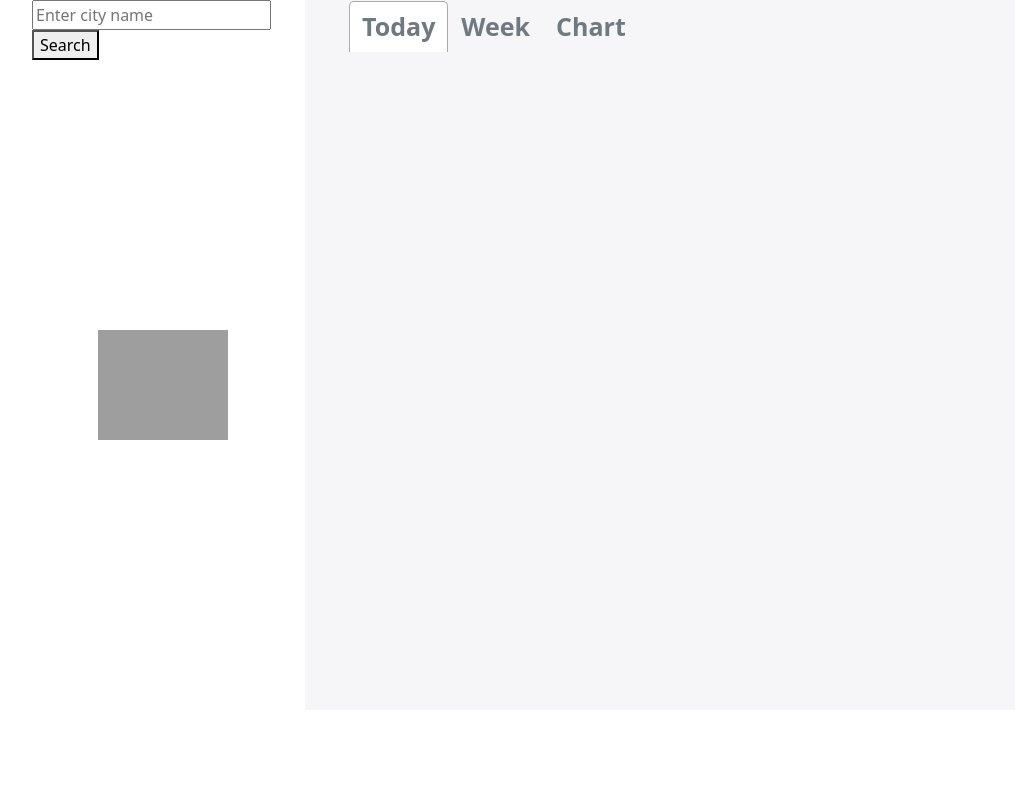
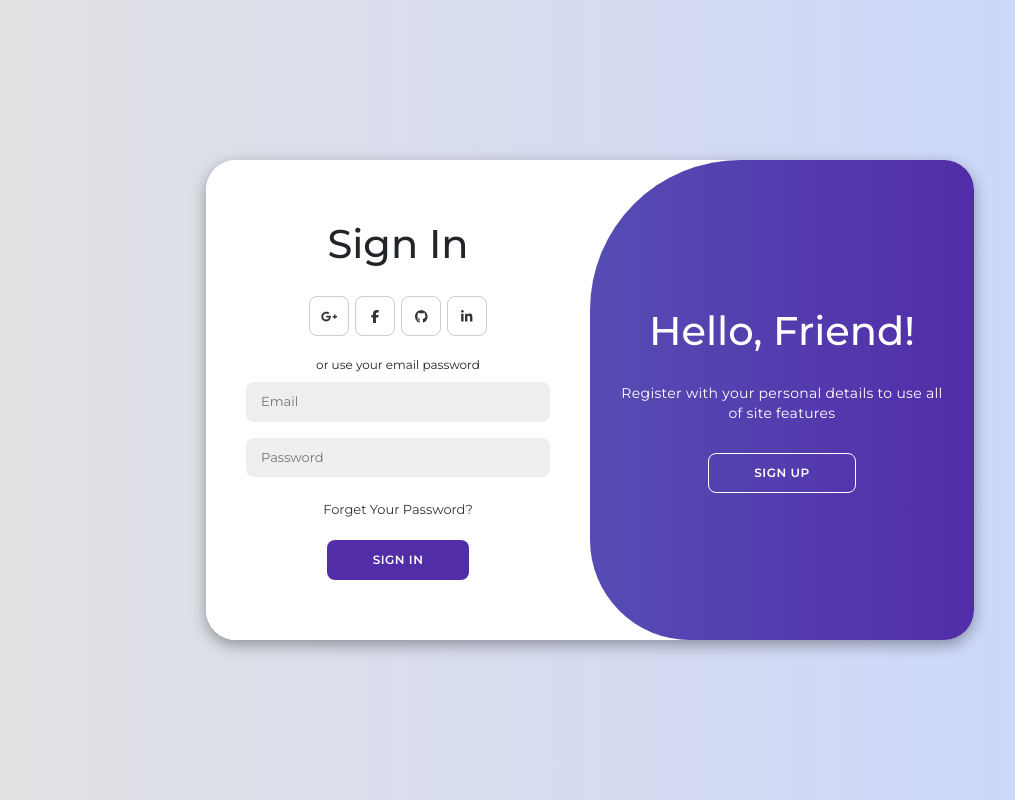
Before and after one commit to LaHieu11/Tungtk-WeatherApp-API, a React (Create React App) app: page / in a window 1280 px wide. Shown: the whole page, without its empty margins (50-1065 px from the left). Built offline with nearby package versions, Linux system fonts and the light colour scheme; grey boxes are pictures that could not be loaded.

Commit message:
tungtk
check

```diff
--- a/package.json
+++ b/package.json
@@ -3,6 +3,8 @@
   "version": "0.1.0",
   "private": true,
   "dependencies": {
+    "@fortawesome/free-brands-svg-icons": "^6.5.0",
+    "@fortawesome/react-fontawesome": "^0.2.0",
     "@reduxjs/toolkit": "^1.9.7",
     "@testing-library/jest-dom": "^5.17.0",
     "@testing-library/react": "^13.4.0",
@@ -18,6 +20,7 @@
     "react-scripts": "5.0.1",
     "react-tabs": "^6.0.2",
     "redux": "^4.2.1",
+    "weather-icons-react": "^1.2.0",
     "web-vitals": "^2.1.4"
   },
   "scripts": {
--- a/src/App.js
+++ b/src/App.js
@@ -7,23 +7,14 @@ import Today from "./components/Today";
 import Week from "./components/Week";
 import Chart from "./components/Chart";
 import GetLatAndLonFromAPI from "./GetLatAndLonFromAPI";
-
+import Login from "./pages/Login/Login";
 function App() {
   return (
     <BrowserRouter>
-        <div >
-
-          <Home />
-          {/* <Row>
-          <Col>
-            <Routes>
-              <Route path="/today" element={<Today />} />
-              <Route path="/week" element={<Week />} />
-              <Route path="/chart" element={<Chart />} />
-            </Routes>
-          </Col>
-        </Row> */}
-        </div>
+      <Login/>
+      {/* <div style={{ height: "100vh", backgroundColor: "#d6d7da", display: "flex", justifyContent: "center", alignItems: "center" }}>
+        <Home/>
+      </div> */}
     </BrowserRouter>
 
   );
--- a/src/pages/Homepage/Home.css
+++ b/src/pages/Homepage/Home.css
@@ -1,9 +1,7 @@
 .side-bar {
-    display: flex;
-    justify-content: center;
-    background-color: #fff;
-    flex-wrap: wrap;
-    align-items: flex-start;
+    background-color: #ffffff;
+    display: block;
+    float: left;
 }
 
 
@@ -28,8 +26,8 @@
 }
 
 .search-input {
-    width: 285px;
-    height: 35px;
+    width: 95%;
+    height: 100%;
     margin-top: 25px;
     border-radius: 5px;
     padding-left: 5px;
@@ -47,6 +45,8 @@
     height: 190px;
     width: 290px;
     background-color: #ffffff;
+        /* display: flex;
+        align-items: center; */
 }
 
 .week-tab-row {
@@ -72,3 +72,22 @@
     background-color: rgb(13, 202, 240);
 
 }
+
+#location {
+    font-size: 2rem;
+}
+
+#temperature {
+    font-size: 2.5rem;
+}
+
+#detail-weather {
+    font-size: 1rem;
+    color: #6c757d;
+    text-transform: capitalize !important;
+}
+
+#clear-percent {
+    font-size: 1rem;
+    color: #6c757d;
+}
--- a/src/pages/Homepage/Home.js
+++ b/src/pages/Homepage/Home.js
@@ -4,7 +4,7 @@ import { Tab, Tabs, TabList, TabPanel } from "react-tabs";
 import "react-tabs/style/react-tabs.css";
 import "./Home.css"; // Import your custom CSS file
 import { useDispatch, useSelector } from "react-redux";
-
+import { WiDaySunny, WiThermometer, WiDayWindy, WiSunrise, WiSunset, WiHumidity, WiBarometer, WiThermometerExterior } from "weather-icons-react";
 
 export default function Home() {
     const [activeLink, setActiveLink] = useState(0);
@@ -192,38 +192,40 @@ export default function Home() {
     // );
 
     return (
-        <Container>
+        <Container style={{ height: "90vh" }}>
             <Row>
                 <Col className="side-bar" xs={3}>
-                    <div>
+                    <div style={{ width: "100%", height: "35px", display: "flex", justifyContent: "center" }}>
                         <input
+                            className="search-input"
                             type="text"
                             placeholder="Enter city name"
                             value={inputCity}
                             onChange={handleCityChange}
                             onKeyDown={handleEnterPress}
                         />
-                        <button onClick={handleSearch}>Search</button>
                     </div>
-                    <img
+                    {/* <img
                         style={{ height: "110px", width: "130px" }}
                         src="https://react-weather-app-762e5.web.app/img/Clear.png"
                         alt="Weather"
-                    />
-
+                    /> */}
+                    <div>
                         {currentDayWeather && currentDayWeather.main && currentDayWeather.weather && (
                             <div>
                                 <h1 id="location">{currentDayWeather.name}</h1>
+                                <h1 id="temperature">{(currentDayWeather.main.temp - 273.15).toFixed(1)} °C</h1>
                                 <div>
-                                <p>Ngày: {date}</p>
-                                <p>Giờ: {time}</p>
+                                    <p style={{ fontSize: "1.25rem" }}>{date}</p>
+                                    <p style={{ fontSize: "1.25rem" }}>{time}</p>
                                 </div>
-                            <h1 id="temperature">Nhiệt độ: {(currentDayWeather.main.temp - 273.15).toFixed(1)} °C</h1>
-                            <h4>Thời tiết: {currentDayWeather.weather[0].main}</h4>
-                            <h4 id="detail-weather">Description: {currentDayWeather.weather[0].description}</h4>
-                            <h4 id="clear-percent">Clear: {currentDayWeather.clouds.all}%</h4>
+                                <h4 id="detail-weather"> {currentDayWeather.weather[0].description}</h4>
+                                <h4 id="clear-percent">Clear {currentDayWeather.clouds.all}%</h4>
                             </div>
                         )}
+                    </div>
+
+
 
                 </Col>
 
@@ -241,22 +243,24 @@ export default function Home() {
                                     {currentDayWeather && currentDayWeather.main && currentDayWeather.weather && (
                                         <Col className="custom-col" xs={3}>
                                             <p style={{ fontSize: "1.25rem", color: "#bdbdcc" }}>Feels like</p>
-                                            <h1 id="uv-index">{(currentDayWeather.main.feels_like - 273.15).toFixed(1)}°C</h1>
+                                            <div style={{ width: "100%", display: "flex", justifyContent: "center" }}><WiThermometer size={60} color='#ffc518' /></div>
+                                            <h1 style={{ fontSize: "1.75rem", fontWeight: "700", width: "100%", display: "flex", justifyContent: "center", color: "#6c757d" }} id="uv-index">{(currentDayWeather.main.feels_like - 273.15).toFixed(1)}°C</h1>
                                         </Col>
                                     )}
 
                                     {currentDayWeather && currentDayWeather.main && currentDayWeather.weather && (
                                         <Col className="custom-col" xs={3}>
                                             <p style={{ fontSize: "1.25rem", color: "#bdbdcc" }}>Wind Status</p>
-                                            <h1 id="wind-status">{currentDayWeather.wind.speed} km/h</h1>
+                                            <div style={{ width: "100%", display: "flex", justifyContent: "center" }}><WiDayWindy size={60} color='#5f9ffd' /></div>
+                                            <h1 style={{ fontSize: "1.75rem", fontWeight: "700", width: "100%", display: "flex", justifyContent: "center", color: "#6c757d" }} id="wind-status">{currentDayWeather.wind.speed} km/h</h1>
                                         </Col>
                                     )}
 
                                     {currentDayWeather && currentDayWeather.main && currentDayWeather.weather && (
                                         <Col className="custom-col" xs={3}>
                                             <p style={{ fontSize: "1.25rem", color: "#bdbdcc" }}>Sunrise & Sunset</p>
-                                            <h1 id="sunrise">{convertTimestampToTime(currentDayWeather.sys.sunrise)}</h1>
-                                            <h1 id="sunset">{convertTimestampToTime(currentDayWeather.sys.sunset)}</h1>
+                                            <h1 style={{ fontSize: "1.5rem", fontWeight: "700", color: "#6c757d" }} id="sunrise"><WiSunrise size={50} color='#ffc518' />{convertTimestampToTime(currentDayWeather.sys.sunrise)}</h1>
+                                            <h1 style={{ fontSize: "1.5rem", fontWeight: "700", color: "#6c757d" }} id="sunset"> <WiSunset size={50} color='#ffc518' />{convertTimestampToTime(currentDayWeather.sys.sunset)}</h1>
                                         </Col>
                                     )}
 
@@ -265,21 +269,24 @@ export default function Home() {
                                     {currentDayWeather && currentDayWeather.main && currentDayWeather.weather && (
                                         <Col className="custom-col" xs={3}>
                                             <p style={{ fontSize: "1.25rem", color: "#bdbdcc" }}>Humidity</p>
-                                            <h1 id="huminity">{currentDayWeather.main.humidity}%</h1>
+                                            <div style={{ width: "100%", display: "flex", justifyContent: "center" }}><WiHumidity size={60} color='#5f9ffd' /></div>
+                                            <h1 style={{ fontSize: "1.75rem", fontWeight: "700", width: "100%", display: "flex", justifyContent: "center", color: "#6c757d" }} id="huminity">{currentDayWeather.main.humidity}%</h1>
                                         </Col>
                                     )}
 
                                     {currentDayWeather && currentDayWeather.main && currentDayWeather.weather && (
                                         <Col className="custom-col" xs={3}>
                                             <p style={{ fontSize: "1.25rem", color: "#bdbdcc" }}>Visibility</p>
-                                            <h1 id="visibility">{currentDayWeather.visibility / 1000} km</h1>
+                                            <div style={{ width: "100%", display: "flex", justifyContent: "center" }}><WiBarometer size={60} color='#ffc518' /></div>
+                                            <h1 style={{ fontSize: "1.75rem", fontWeight: "700", width: "100%", display: "flex", justifyContent: "center", color: "#6c757d" }} id="visibility">{currentDayWeather.visibility / 1000} km</h1>
                                         </Col>
                                     )}
 
                                     {currentDayWeather && currentDayWeather.main && currentDayWeather.weather && (
                                         <Col className="custom-col" xs={3}>
                                             <p style={{ fontSize: "1.25rem", color: "#bdbdcc" }}>Pressure</p>
-                                            <h1 id="pressure">{currentDayWeather.main.pressure} hPa</h1>
+                                            <div style={{ width: "100%", display: "flex", justifyContent: "center" }}><WiThermometerExterior size={60} color='#5f9ffd' /></div>
+                                            <h1 style={{ fontSize: "1.75rem", fontWeight: "700", width: "100%", display: "flex", justifyContent: "center", color: "#6c757d" }} id="pressure">{currentDayWeather.main.pressure} hPa</h1>
                                         </Col>
                                     )}
 
@@ -297,7 +304,7 @@ export default function Home() {
                                             xs={3}
                                             onClick={() => handleColClick(colIndex)}
                                         >
-                                            <p id={`date-day${colIndex}`} style={{ fontSize: "1rem", color: "#bdbdcc", color: "black" }}>
+                                            <p id={`date-day${colIndex}`} style={{ fontSize: "1rem", color: "rgb(0 0 0/26%)" }}>
                                                 {sevenDaydt_txt && sevenDaydt_txt.length > 0 && (
 
                                                     <p>{sevenDaydt_txt[colIndex]}</p>
@@ -319,17 +326,17 @@ export default function Home() {
                                 <Row className="detail-for-date" style={{ marginTop: "30px", width: "925px", height: "220px", backgroundColor: "#ffffff", borderRadius: "5px" }}>
                                     <div>
                                         <Row>
-                                            <p>{detailData.date}</p>
+                                            <p style={{ fontSize: "1.25rem", fontWeight: "600" }}>{detailData.date}</p>
 
                                         </Row>
                                         <Row>
-                                            <Col xs={6}>
-                                                <p>Temp current: {(detailData.tempCurrent -273.15).toFixed(1)} </p>
-                                                <p>Temp: {(detailData.tempMin -273.15).toFixed(1)} - {(detailData.tempMax - 273.15).toFixed(1)} </p>
+                                            <Col style={{ fontSize: "1rem", color: "#6c757d" }} xs={6}>
+                                                <p>Temp current: {(detailData.tempCurrent - 273.15).toFixed(1)} </p>
+                                                <p>Temp: {(detailData.tempMin - 273.15).toFixed(1)} - {(detailData.tempMax - 273.15).toFixed(1)} </p>
                                                 <p>Humidity: {detailData.humidity} </p>
                                                 <p>Wind speed: {detailData.windSpeed}</p>
                                             </Col>
-                                            <Col xs={6}>
+                                            <Col style={{ fontSize: "1rem", color: "#6c757d" }} xs={6}>
                                                 {currentDayWeather && currentDayWeather.main && currentDayWeather.weather && (
 
                                                     <div>
--- /dev/null
+++ b/src/pages/Login/Login.css
@@ -0,0 +1,214 @@
+@import url('https://fonts.googleapis.com/css2?family=Montserrat:wght@300;400;500;600;700&display=swap');
+
+* {
+    margin: 0;
+    padding: 0;
+    box-sizing: border-box;
+    font-family: 'Montserrat', sans-serif;
+}
+
+body {
+    background-color: #c9d6ff;
+    background: linear-gradient(to right, #e2e2e2, #c9d6ff);
+    display: flex;
+    align-items: center;
+    justify-content: center;
+    flex-direction: column;
+    height: 100vh;
+}
+
+.container {
+    background-color: #fff;
+    border-radius: 30px;
+    box-shadow: 0 5px 15px rgba(0, 0, 0, 0.35);
+    position: relative;
+    overflow: hidden;
+    width: 768px;
+    max-width: 100%;
+    min-height: 480px;
+}
+
+.container p {
+    font-size: 14px;
+    line-height: 20px;
+    letter-spacing: 0.3px;
+    margin: 20px 0;
+}
+
+.container span {
+    font-size: 12px;
+}
+
+.container a {
+    color: #333;
+    font-size: 13px;
+    text-decoration: none;
+    margin: 15px 0 10px;
+}
+
+.container button {
+    background-color: #512da8;
+    color: #fff;
+    font-size: 12px;
+    padding: 10px 45px;
+    border: 1px solid transparent;
+    border-radius: 8px;
+    font-weight: 600;
+    letter-spacing: 0.5px;
+    text-transform: uppercase;
+    margin-top: 10px;
+    cursor: pointer;
+}
+
+.container button.hidden {
+    background-color: transparent;
+    border-color: #fff;
+}
+
+.container form {
+    background-color: #fff;
+    display: flex;
+    align-items: center;
+    justify-content: center;
+    flex-direction: column;
+    padding: 0 40px;
+    height: 100%;
+}
+
+.container input {
+    background-color: #eee;
+    border: none;
+    margin: 8px 0;
+    padding: 10px 15px;
+    font-size: 13px;
+    border-radius: 8px;
+    width: 100%;
+    outline: none;
+}
+
+.form-container {
+    position: absolute;
+    top: 0;
+    height: 100%;
+    transition: all 0.6s ease-in-out;
+}
+
+.sign-in {
+    left: 0;
+    width: 50%;
+    z-index: 2;
+}
+
+.container.active .sign-in {
+    transform: translateX(100%);
+}
+
+.sign-up {
+    left: 0;
+    width: 50%;
+    opacity: 0;
+    z-index: 1;
+}
+
+.container.active .sign-up {
+    transform: translateX(100%);
+    opacity: 1;
+    z-index: 5;
+    animation: move 0.6s;
+}
+
+@keyframes move {
+
+    0%,
+    49.99% {
+        opacity: 0;
+        z-index: 1;
+    }
+
+    50%,
+    100% {
+        opacity: 1;
+        z-index: 5;
+    }
+}
+
+.social-icons {
+    margin: 20px 0;
+}
+
+.social-icons a {
+    border: 1px solid #ccc;
+    border-radius: 20%;
+    display: inline-flex;
+    justify-content: center;
+    align-items: center;
+    margin: 0 3px;
+    width: 40px;
+    height: 40px;
+}
+
+.toggle-container {
+    position: absolute;
+    top: 0;
+    left: 50%;
+    width: 50%;
+    height: 100%;
+    overflow: hidden;
+    transition: all 0.6s ease-in-out;
+    border-radius: 150px 0 0 100px;
+    z-index: 1000;
+}
+
+.container.active .toggle-container {
+    transform: translateX(-100%);
+    border-radius: 0 150px 100px 0;
+}
+
+.toggle {
+    background-color: #512da8;
+    height: 100%;
+    background: linear-gradient(to right, #5c6bc0, #512da8);
+    color: #fff;
+    position: relative;
+    left: -100%;
+    height: 100%;
+    width: 200%;
+    transform: translateX(0);
+    transition: all 0.6s ease-in-out;
+}
+
+.container.active .toggle {
+    transform: translateX(50%);
+}
+
+.toggle-panel {
+    position: absolute;
+    width: 50%;
+    height: 100%;
+    display: flex;
+    align-items: center;
+    justify-content: center;
+    flex-direction: column;
+    padding: 0 30px;
+    text-align: center;
+    top: 0;
+    transform: translateX(0);
+    transition: all 0.6s ease-in-out;
+}
+
+.toggle-left {
+    transform: translateX(-200%);
+}
+
+.container.active .toggle-left {
+    transform: translateX(0);
+}
+
+.toggle-right {
+    right: 0;
+    transform: translateX(0);
+}
+
+.container.active .toggle-right {
+    transform: translateX(200%);
+}
--- /dev/null
+++ b/src/pages/Login/Login.js
@@ -0,0 +1,89 @@
+import React, { useRef } from "react";
+import "./Login.css";
+import { FontAwesomeIcon } from "@fortawesome/react-fontawesome";
+import { faGooglePlusG, faFacebookF, faGithub, faLinkedinIn } from "@fortawesome/free-brands-svg-icons";
+
+export default function App() {
+  const containerRef = useRef(null);
+
+  const handleToggle = (isSignIn) => {
+    if (containerRef.current) {
+      if (isSignIn) {
+        containerRef.current.classList.remove("sign-up-mode");
+      } else {
+        containerRef.current.classList.add("sign-up-mode");
+      }
+    }
+  };
+
+  return (
+    <div className="container" ref={containerRef}>
+      <div className="form-container sign-up">
+        <form>
+          <h1>Create Account</h1>
+          <div className="social-icons">
+            <a href="#" className="icon">
+              <FontAwesomeIcon icon={faGooglePlusG} />
+            </a>
+            <a href="#" className="icon">
+              <FontAwesomeIcon icon={faFacebookF} />
+            </a>
+            <a href="#" className="icon">
+              <FontAwesomeIcon icon={faGithub} />
+            </a>
+            <a href="#" className="icon">
+              <FontAwesomeIcon icon={faLinkedinIn} />
+            </a>
+          </div>
+          <span>or use your email for registration</span>
+          <input type="text" placeholder="Name" />
+          <input type="email" placeholder="Email" />
+          <input type="password" placeholder="Password" />
+          <button>Sign Up</button>
+        </form>
+      </div>
+      <div className="form-container sign-in">
+        <form>
+          <h1>Sign In</h1>
+          <div className="social-icons">
+            <a href="#" className="icon">
+              <FontAwesomeIcon icon={faGooglePlusG} />
+            </a>
+            <a href="#" className="icon">
+              <FontAwesomeIcon icon={faFacebookF} />
+            </a>
+            <a href="#" className="icon">
+              <FontAwesomeIcon icon={faGithub} />
+            </a>
+            <a href="#" className="icon">
+              <FontAwesomeIcon icon={faLinkedinIn} />
+            </a>
+          </div>
+          <span>or use your email password</span>
+          <input type="email" placeholder="Email" />
+          <input type="password" placeholder="Password" />
+          <a href="#">Forget Your Password?</a>
+          <button>Sign In</button>
+        </form>
+      </div>
+      <div className="toggle-container">
+        <div className="toggle">
+          <div className="toggle-panel toggle-left">
+            <h1>Welcome Back!</h1>
+            <p>Enter your personal details to use all of site features</p>
+            <button className="hidden" id="login" onClick={() => handleToggle(true)}>
+              Sign In
+            </button>
+          </div>
+          <div className="toggle-panel toggle-right">
+            <h1>Hello, Friend!</h1>
+            <p>Register with your personal details to use all of site features</p>
+            <button className="hidden" id="register" onClick={() => handleToggle(false)}>
+              Sign Up
+            </button>
+          </div>
+        </div>
+      </div>
+    </div>
+  );
+}
```
Also changed, not shown: 1 other file (tests, documents, lock files or other folders). Lines whose indentation alone changed are shown as unchanged.
